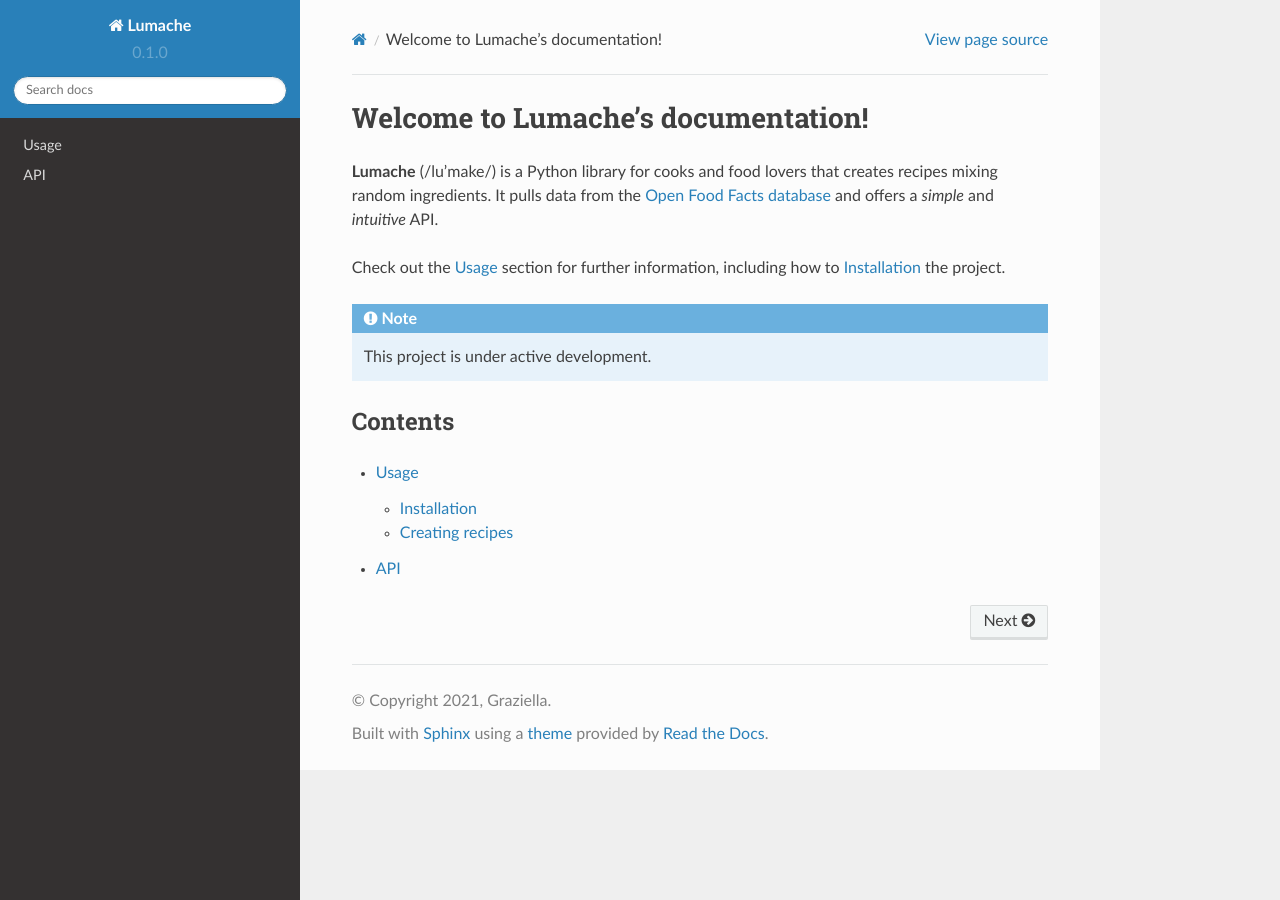
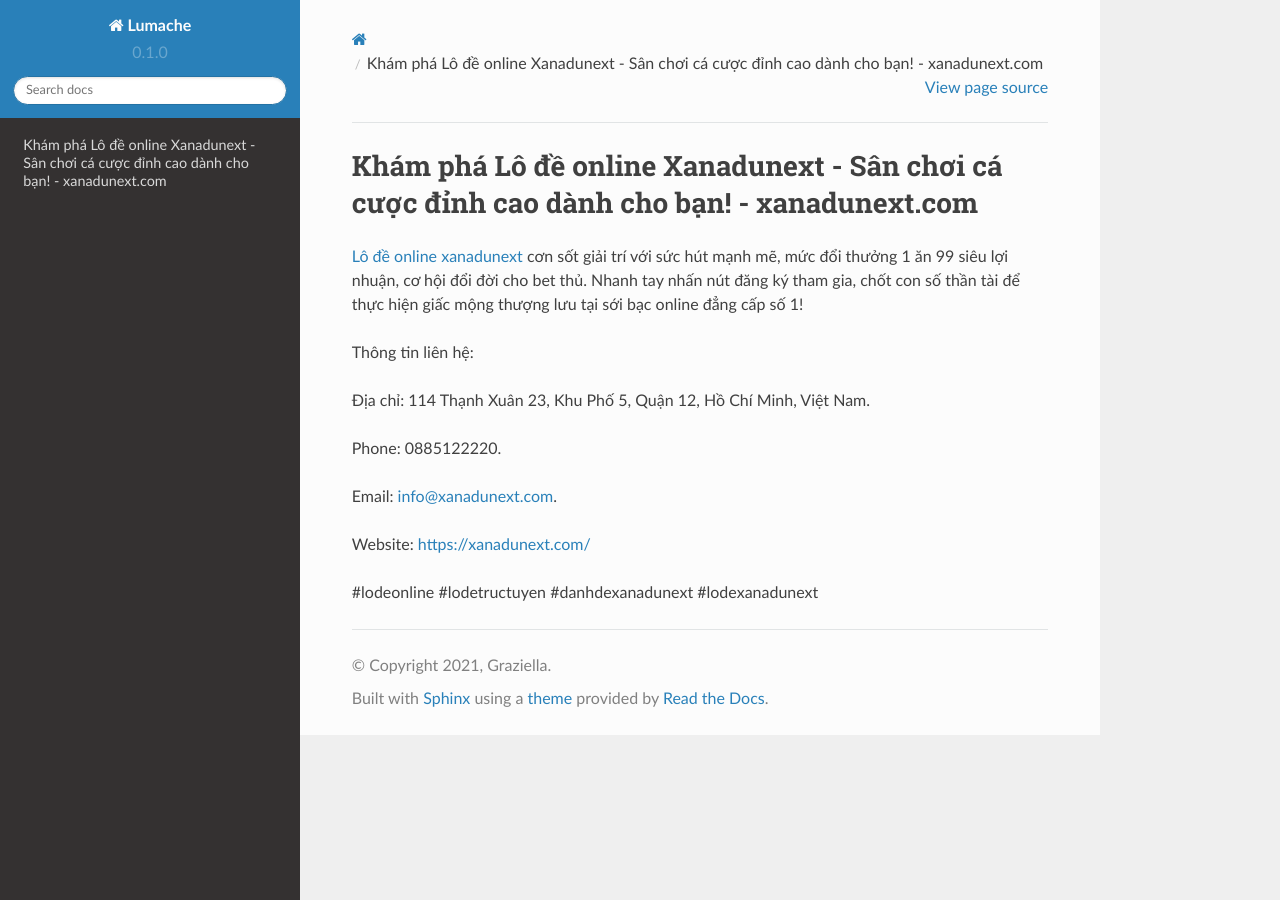
Before and after one commit to socialentity1/xanadunextcom, a Sphinx documentation site: the page built from docs/source/index.rst, in a window 1280 px wide. Built offline with Sphinx 7.4.7 and the Read the Docs theme 2.0.0, drawn with Linux system fonts in a browser that asks for light colours.

Commit message:
Update index.rst

```diff
--- a/docs/source/index.rst
+++ b/docs/source/index.rst
@@ -1,22 +1,16 @@
-Welcome to Lumache's documentation!
+Khám phá Lô đề online Xanadunext - Sân chơi cá cược đỉnh cao dành cho bạn! - xanadunext.com
 ===================================
 
-**Lumache** (/lu'make/) is a Python library for cooks and food lovers
-that creates recipes mixing random ingredients.
-It pulls data from the `Open Food Facts database <https://world.openfoodfacts.org/>`_
-and offers a *simple* and *intuitive* API.
+`Lô đề online xanadunext <https://xanadunext.com/>`_ cơn sốt giải trí với sức hút mạnh mẽ, mức đổi thưởng 1 ăn 99 siêu lợi nhuận, cơ hội đổi đời cho bet thủ. Nhanh tay nhấn nút đăng ký tham gia, chốt con số thần tài để thực hiện giấc mộng thượng lưu tại sới bạc online đẳng cấp số 1!
 
-Check out the :doc:`usage` section for further information, including
-how to :ref:`installation` the project.
+Thông tin liên hệ:
 
-.. note::
+Địa chỉ: 114 Thạnh Xuân 23, Khu Phố 5, Quận 12, Hồ Chí Minh, Việt Nam.
 
-   This project is under active development.
+Phone: 0885122220.
 
-Contents
---------
+Email: info@xanadunext.com.
 
-.. toctree::
+Website: https://xanadunext.com/
 
-   usage
-   api
+#lodeonline #lodetructuyen #danhdexanadunext #lodexanadunext
```
